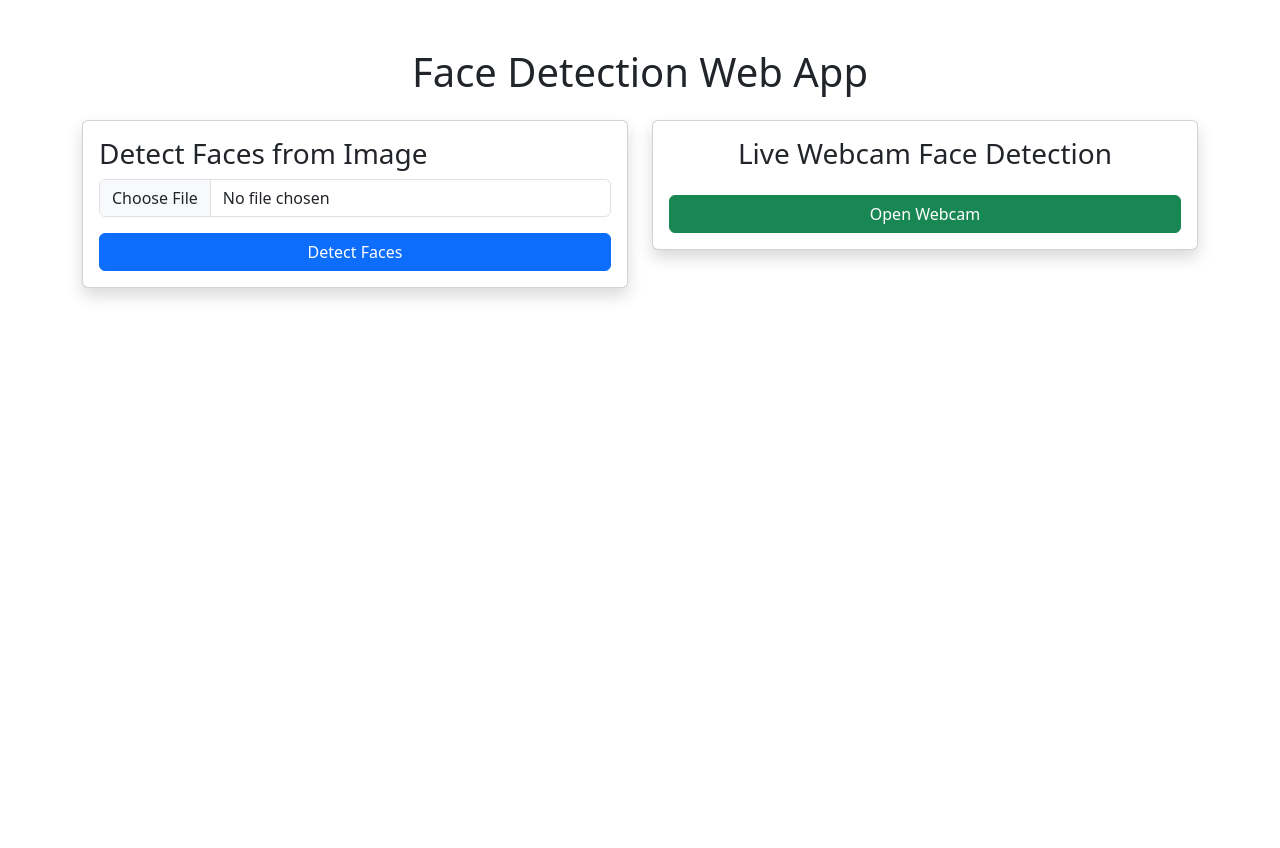
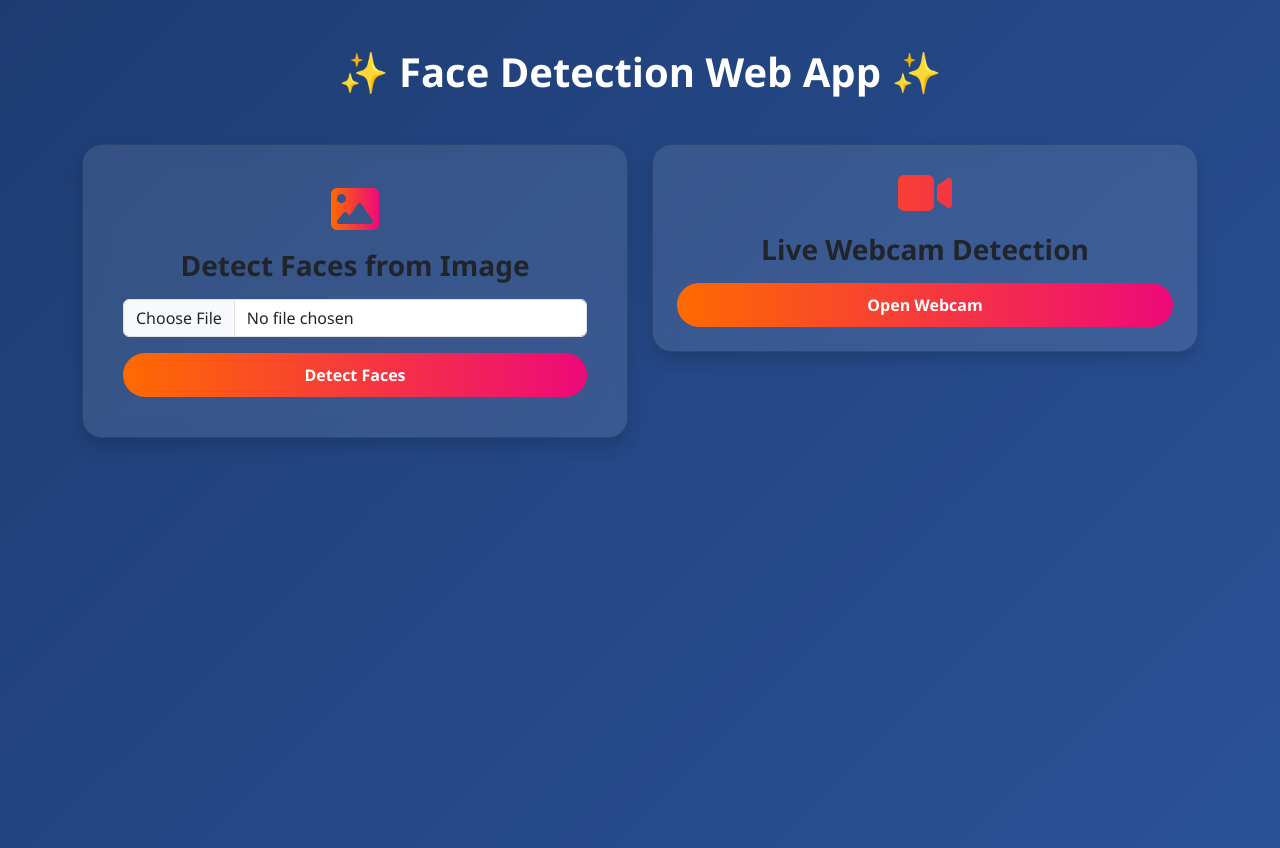
Before and after one commit to Abhinavsathyann/face-detection-project-python-, a Flask app: page / in a window 1280 px wide. Before the commit the page ends 299 px from the top, so only its background shows below. Run offline with Flask 3, Linux system fonts and the light colour scheme.

Commit message:
new file:   static/style.css 	modified:   templates/index.html 	deleted:    templates/style.css 	modified:   templates/webcam.html

```diff
--- /dev/null
+++ b/static/style.css
@@ -0,0 +1,63 @@
+/* Full-page Gradient Background */
+body {
+    font-family: 'Segoe UI', Tahoma, Geneva, Verdana, sans-serif;
+    background: linear-gradient(135deg, #1e3c72, #2a5298); /* nice blue gradient */
+    min-height: 100vh;
+    color: #fff;
+}
+
+/* Headings */
+h1, h3 {
+    font-weight: 700;
+    color: #fff;  /* white text on gradient */
+}
+
+/* Card Hover Effect */
+.hover-card {
+    border-radius: 20px;
+    background-color: rgba(255, 255, 255, 0.1); /* semi-transparent card */
+    backdrop-filter: blur(10px); /* glass effect */
+    transition: transform 0.3s, box-shadow 0.3s;
+}
+.hover-card:hover {
+    transform: translateY(-10px);
+    box-shadow: 0px 15px 25px rgba(0,0,0,0.3);
+}
+
+/* Gradient Buttons */
+.btn-gradient {
+    background: linear-gradient(90deg, #ff6a00, #ee0979);
+    color: white;
+    border: none;
+    border-radius: 50px;
+    padding: 10px 20px;
+    font-weight: 600;
+    transition: transform 0.2s;
+}
+.btn-gradient:hover {
+    transform: scale(1.05);
+    background: linear-gradient(135deg, #43cea2, #185a9d);
+}
+
+/* Icon Gradient */
+.text-gradient {
+    background: linear-gradient(90deg, #ff6a00, #ee0979);
+    -webkit-background-clip: text;
+    -webkit-text-fill-color: transparent;
+}
+
+/* Webcam Card Styling */
+.webcam-card {
+    max-width: 700px;
+    margin: auto;
+    border-radius: 25px;
+    background-color: rgba(255,255,255,0.1);
+    backdrop-filter: blur(10px);
+}
+
+/* Image Result */
+img {
+    margin-top: 15px;
+    border: 4px solid #fff;
+    box-shadow: 0 5px 15px rgba(0,0,0,0.3);
+}
--- a/templates/index.html
+++ b/templates/index.html
@@ -6,24 +6,27 @@
     <title>Face Detection App</title>
     <link href="https://cdn.jsdelivr.net/npm/bootstrap@5.3.0/dist/css/bootstrap.min.css" rel="stylesheet">
     <link rel="stylesheet" href="{{ url_for('static', filename='style.css') }}">
+
+    <link rel="stylesheet" href="https://cdnjs.cloudflare.com/ajax/libs/font-awesome/6.5.0/css/all.min.css">
 </head>
 <body>
 <div class="container mt-5">
-    <h1 class="text-center mb-4">Face Detection Web App</h1>
+    <h1 class="text-center mb-5">✨ Face Detection Web App ✨</h1>
 
     <div class="row">
         <!-- Image Upload Card -->
         <div class="col-md-6 mb-4">
-            <div class="card shadow">
-                <div class="card-body">
-                    <h3 class="card-title">Detect Faces from Image</h3>
+            <div class="card shadow hover-card p-4">
+                <div class="card-body text-center">
+                    <i class="fa-solid fa-image fa-3x mb-3 text-gradient"></i>
+                    <h3 class="card-title mb-3">Detect Faces from Image</h3>
                     <form method="POST" enctype="multipart/form-data" action="/upload_image">
                         <input type="file" name="image" class="form-control mb-3" accept="image/*" required>
-                        <button type="submit" class="btn btn-primary w-100">Detect Faces</button>
+                        <button type="submit" class="btn btn-gradient w-100">Detect Faces</button>
                     </form>
                     {% if result_image %}
-                        <h5 class="mt-3">Result:</h5>
-                        <img src="{{ url_for('static', filename=result_image) }}" class="img-fluid rounded shadow">
+                        <h5 class="mt-4">Result:</h5>
+                        <img src="{{ url_for('static', filename=result_image) }}" class="img-fluid rounded shadow mt-2">
                     {% endif %}
                 </div>
             </div>
@@ -31,11 +34,10 @@
 
         <!-- Live Webcam Card -->
         <div class="col-md-6 mb-4">
-            <div class="card shadow">
-                <div class="card-body text-center">
-                    <h3 class="card-title">Live Webcam Face Detection</h3>
-                    <a href="/webcam" class="btn btn-success mt-3 w-100">Open Webcam</a>
-                </div>
+            <div class="card shadow hover-card p-4 text-center">
+                <i class="fa-solid fa-video fa-3x mb-3 text-gradient"></i>
+                <h3 class="card-title mb-3">Live Webcam Detection</h3>
+                <a href="/webcam" class="btn btn-gradient w-100">Open Webcam</a>
             </div>
         </div>
     </div>
```
Also changed, not shown: templates/style.css (deleted, +0 -18 lines), templates/webcam.html (+4 -3 lines).
